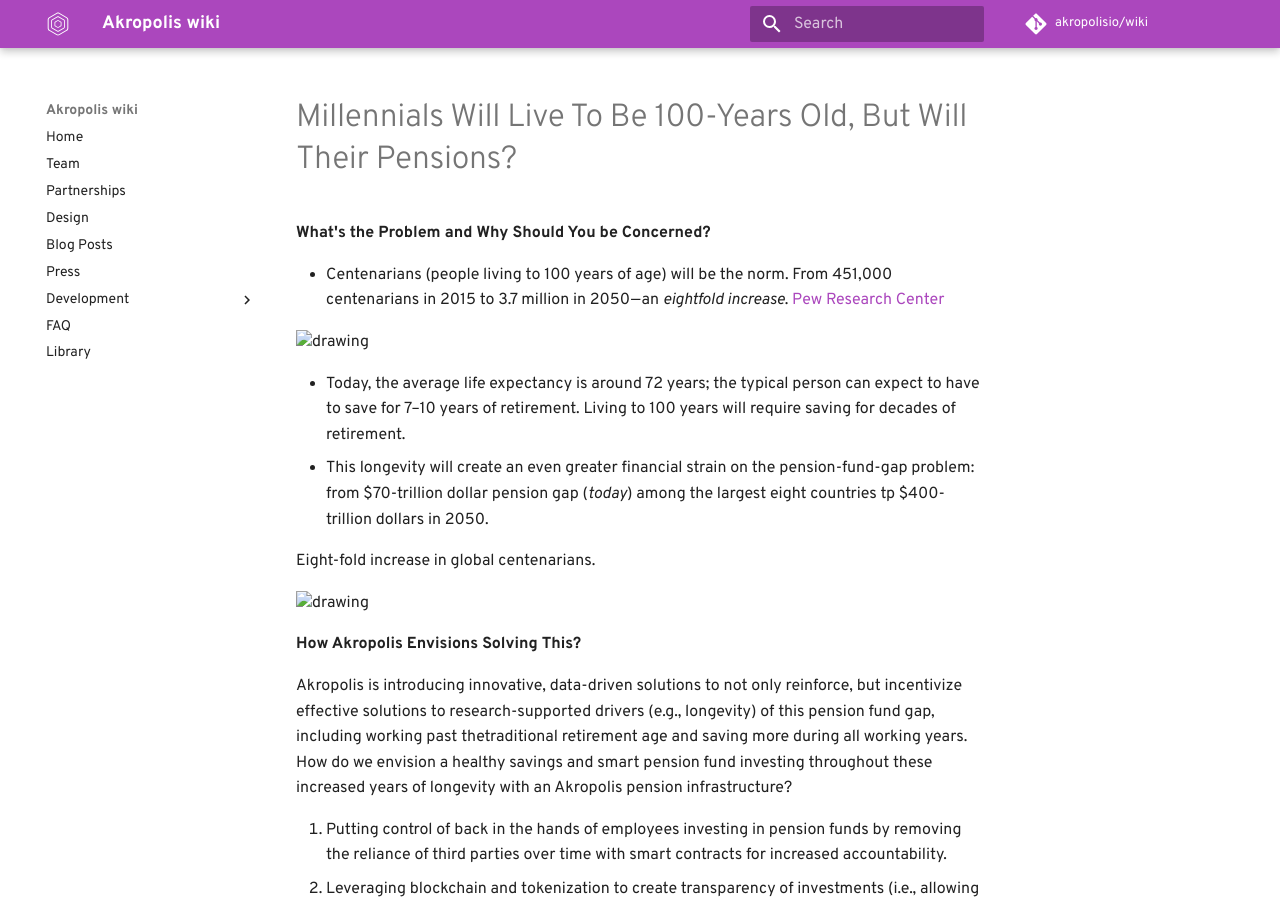
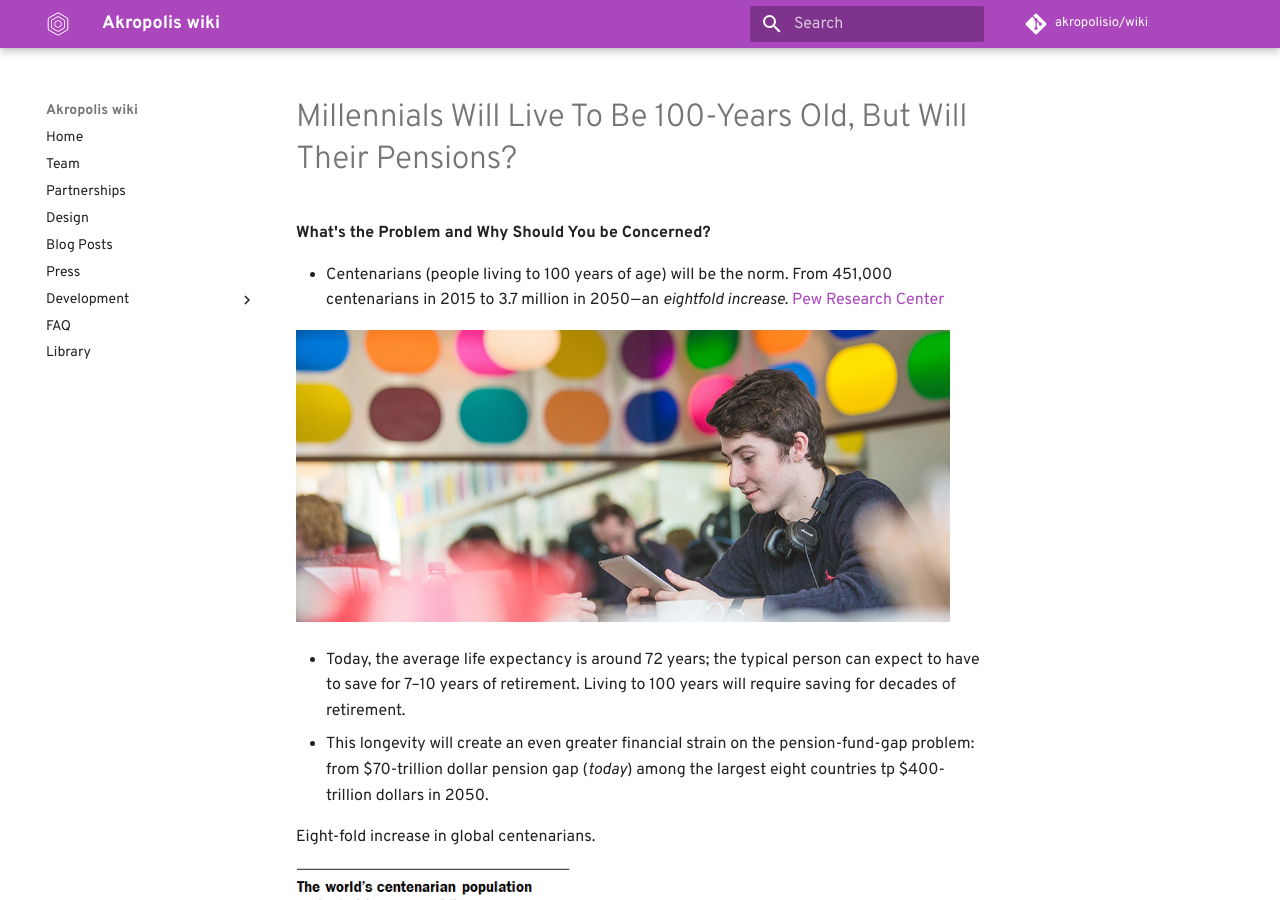
Before and after one commit to kaonone/wiki, an MkDocs documentation site: the page built from docs/library/2016 Millenials Will Live To Be 100.md, in a window 1280 px wide and 900 px high. Built offline with MkDocs 1.6.1 and Material for MkDocs 9.7.7, drawn with Linux system fonts in a browser that asks for light colours; some web fonts are replaced; comment, search, counter and statistics services are not loaded; old or Windows-style settings are respelled for this version of MkDocs.

Commit message:
Update 2016 Millenials Will Live To Be 100.md

```diff
--- a/docs/library/2016 Millenials Will Live To Be 100.md
+++ b/docs/library/2016 Millenials Will Live To Be 100.md
@@ -4,14 +4,14 @@
 
 - Centenarians (people living to 100 years of age) will be the norm. From 451,000 centenarians in 2015 to 3.7 million in 2050 — an _eightfold increase_. [Pew Research Center](http://www.pewresearch.org/fact-tank/2016/04/21/worlds-centenarian-population-projected-to-grow-eightfold-by-2050/)
 
-<img src="../images/library-img/milen%20will%20live%20to%20100yo/1.jpeg" width="95%" alt="drawing" />
+<img src="/images/library-img/milen%20will%20live%20to%20100yo/1.jpeg" width="95%" alt="drawing" />
 
 - Today, the average life expectancy is around 72 years; the typical person can expect to have to save for 7–10 years of retirement. Living to 100 years will require saving for decades of retirement.
 - This longevity will create an even greater financial strain on the pension-fund-gap problem: from $70-trillion dollar pension gap (_today_) among the largest eight countries tp $400-trillion dollars in 2050.
 
 Eight-fold increase in global centenarians.
 
-<img src="../images/library-img/milen%20will%20live%20to%20100yo/2.png" width="40%" alt="drawing" />
+<img src="/images/library-img/milen%20will%20live%20to%20100yo/2.png" width="40%" alt="drawing" />
 
 **How Akropolis Envisions Solving This?**
 
```
